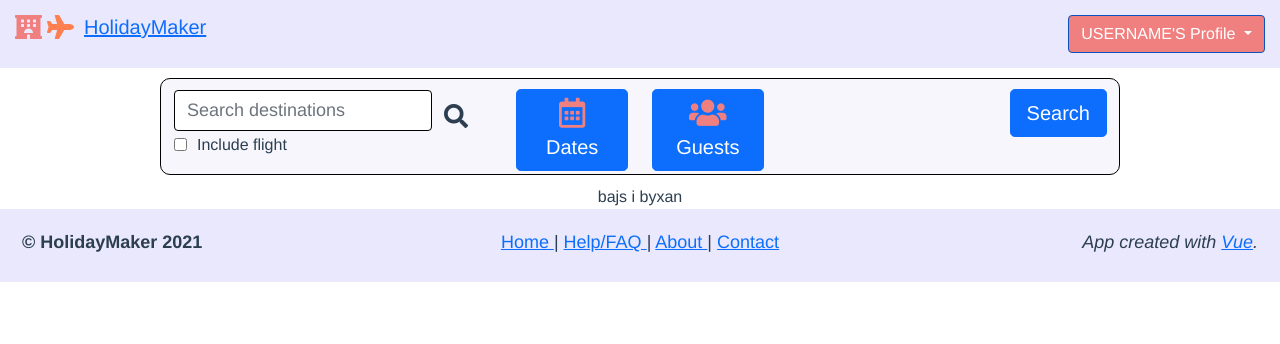
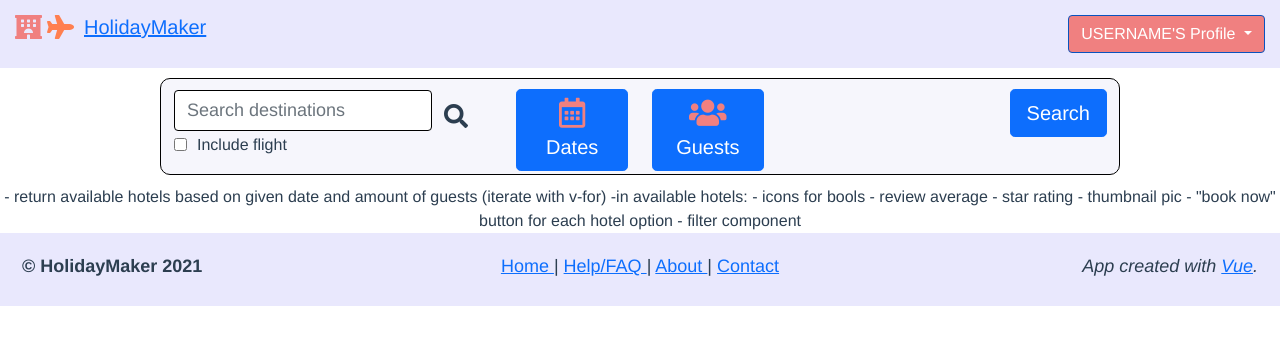
Before and after one commit to giddster/holidaymaker, a Vue app in the folder holidaymaker-frontend/: page /searchresults in a window 1280 px wide. Shown: the top 344 px of the page. Built offline with nearby package versions, Linux system fonts and the light colour scheme; no server answers; the HTML template or start-up script is replaced by a standard one.

Commit message:
Update SearchResults.vue
made small todo-list on what needs to be inside this view (which will have at least one component - the filter component - inside of it)

```diff
--- a/holidaymaker-frontend/src/views/SearchResults.vue
+++ b/holidaymaker-frontend/src/views/SearchResults.vue
@@ -1,3 +1,10 @@
 <template>
-bajs i byxan
+- return available hotels based on given date and amount of guests (iterate with v-for)
+    -in available hotels:
+            - icons for bools
+            - review average
+            - star rating
+            - thumbnail pic
+- "book now" button for each hotel option
+- filter component
 </template>
```
